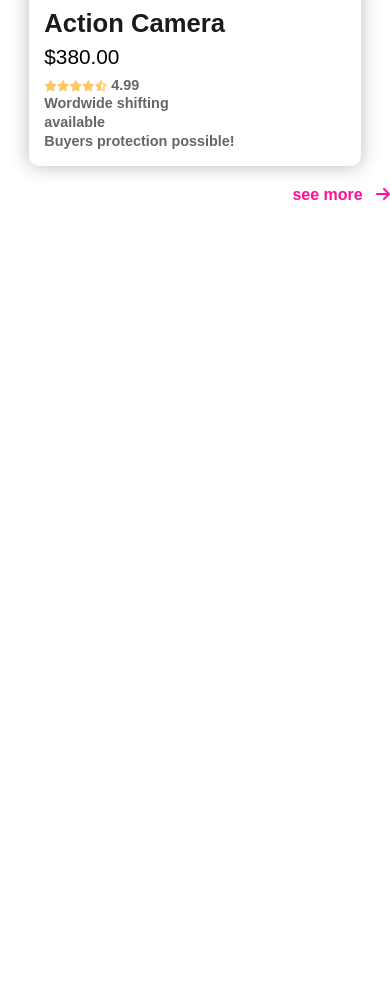
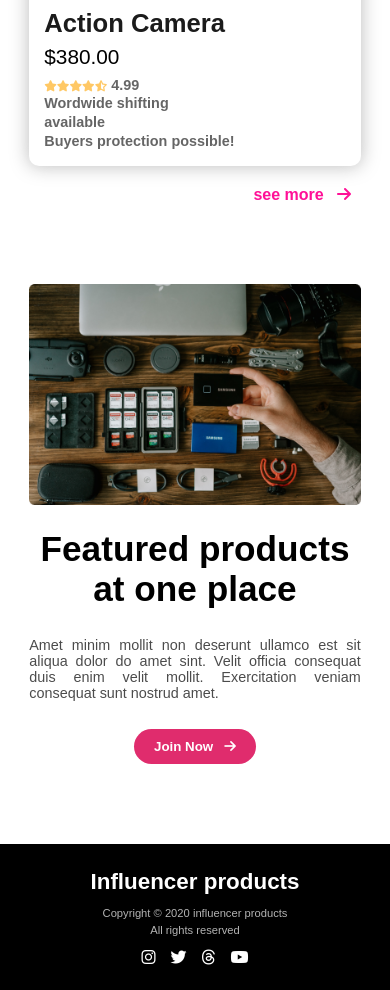
Before and after one commit to shahadatmozumder75/Shop-for-buy, a plain HTML site: page index.html in a window 390 px wide. Shown: the part 5328-6318 px from the top of the page. Before the commit the page ends 5582 px from the top, so only its background shows below. Drawn offline with Linux system fonts and the light colour scheme.

Commit message:
completed website with responsive

```diff
--- a/index.html
+++ b/index.html
@@ -44,6 +44,7 @@
         <img src="logos/Amazon.svg " alt="">
         <img src="logos/Daraz.pk Logo.svg" alt="">
         <img src="logos/Ebay.svg" alt="">
+
         <img src="logos/Rakuten.svg" alt="">
         <img src="logos/Target.svg" alt="">
         <img src="logos/Walmart.svg" alt="">
@@ -154,7 +155,35 @@
 <p class="see-more">see more &nbsp; <i class="fa-sharp fa-solid fa-arrow-right"></i></p>
 </section>
 
+<section id="feature">
+    <div class="feature-container">
+        <div class="feature-image">
+            <img src="images/gear.png" alt="">
+        </div>
+        <div class="feature-text">
+            <h1 class="feature-title">Featured products at one place</h1>
+            <p class="feature-desc">Amet minim mollit non deserunt ullamco est sit aliqua dolor do amet sint. Velit officia consequat duis enim velit mollit. Exercitation veniam consequat sunt nostrud amet.</p>
+            <button class="btn">Join Now &nbsp; <i class="fa-sharp fa-solid fa-arrow-right"></i> </button>
+        </div>
+    </div>
+</section>
 
+
+<footer class="footer">
+    <div class="footer-container">
+        <h2 class="footer-title">Influencer products</h2>
+        <p class="footer-desc">Copyright © 2020  influencer products <br>
+            All rights reserved
+        </p>
+        <div class="footer-icons">
+            <i class="fa-brands fa-instagram"></i>
+            <i class="fa-brands fa-twitter"></i>
+            <i class="fa-brands fa-threads"></i>
+            <i class="fa-brands fa-youtube"></i>
+
+        </div>
+    </div>
+</footer>
 
 </body>
 </html>
--- a/styles.css
+++ b/styles.css
@@ -167,6 +167,75 @@ p.see-more {
     color: rgb(255 16 151);
 }
 
+/* feature-section */
+
+#feature{
+    max-width: 1110px;
+    margin: 80px auto;
+}
+.feature-container{
+    display: flex;
+    justify-content: space-between;
+    /* gap: 10px; */
+    align-items: center;
+}
+.feature-title{
+    font-size: 2.2rem;
+
+}
+
+.feature-text {
+    max-width: 50%;
+    margin-right: 50px;
+}
+
+p.feature-desc {
+    font-size: 0.9rem;
+    margin: 28px 0px;
+    opacity: 0.7;
+    max-width: 450px;
+    text-align: justify;
+}
+
+.feature-image {
+    max-width: 55%;
+}
+
+
+
+/* footer section */
+
+
+
+.footer{
+    background-color: black;
+    color: white;
+}
+.footer-container{
+    max-width: 350px;
+    margin: 0 auto;
+    text-align: center;
+    padding: 25px 0px;
+}
+h2.footer-title {
+    font-size: 1.4rem;
+}
+
+p.footer-desc {
+    font-size: 0.7rem;
+    opacity: 0.7;
+    margin: 10px 0px;
+    line-height: 1.5;
+}
+
+.footer-icons {
+    display: flex;
+    justify-content: center;
+    align-items: center;
+    gap: 15px;
+}
+
+
 
 /* small device */
 
@@ -212,5 +281,22 @@ p.see-more {
         max-width: 85%;
         margin: 0 auto;
     }
+    .see-more{
+        max-width: 90%;
 
+    }
+    .feature-container{
+        flex-direction: column;
+    }
+    .feature-image{
+        max-width: 85%;
+        margin: 0 auto;
+    }
+
+    .feature-text{
+        max-width:85% ;
+        margin: 0 auto;
+        margin-top: 20px;
+        text-align: center;
+    }
 }
```
